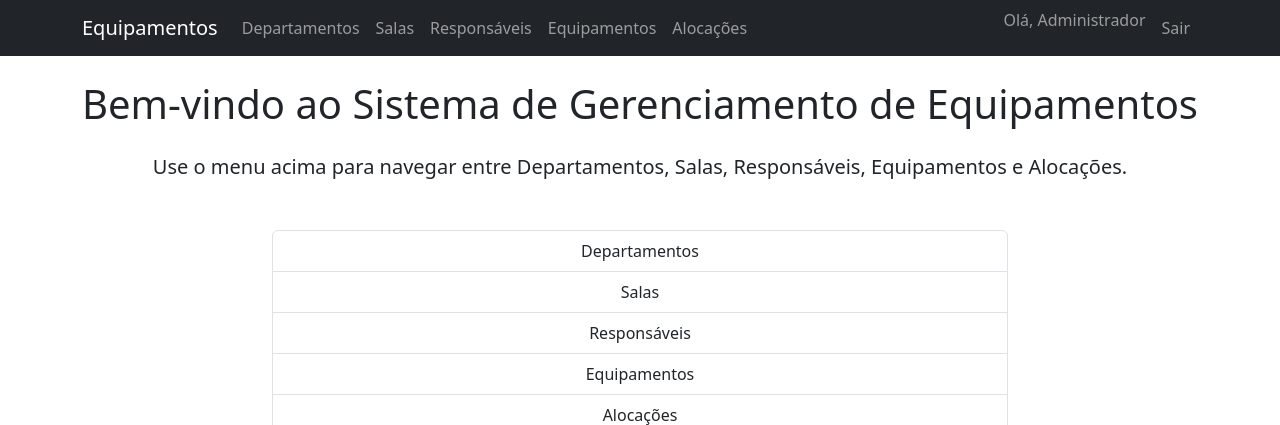
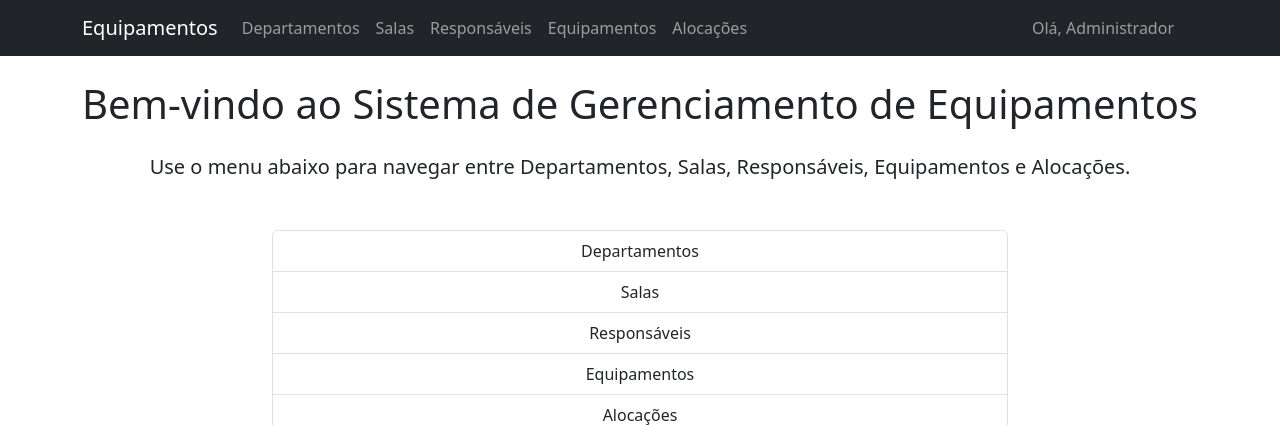
Before and after one commit to guicanedoti/gerenciador_ti, a Django app: page / in a window 1280 px wide. Shown: the top 425 px of the page. Run offline with Django 5.2, Linux system fonts and the light colour scheme; a user stored in the database is signed in.

```diff
--- a/equipamentos/templates/base.html
+++ b/equipamentos/templates/base.html
@@ -17,13 +17,13 @@
                 <li class="nav-item"><a class="nav-link" href="{% url 'equipamentos:departamento_list' %}">Departamentos</a></li>
                 <li class="nav-item"><a class="nav-link" href="{% url 'equipamentos:sala_list' %}">Salas</a></li>
                 <li class="nav-item"><a class="nav-link" href="{% url 'equipamentos:responsavel_list' %}">Responsáveis</a></li>
-                <li class="nav-item"><a class="nav-link" href="{% url 'equipamentos:equipamento_list' %}">Equipamentos</a></li>
+                <li class="nav-item"><a class="nav-link" href="{% url 'equipamentos:equipamento_list' %}"> Equipamentos </a></li>
                 <li class="nav-item"><a class="nav-link" href="{% url 'equipamentos:alocacao_list' %}">Alocações</a></li>
             </ul>
             <ul class="navbar-nav ms-auto">
                 {% if user.is_authenticated %}
                 <li class="nav-item"><span class="navbar-text me-2">Olá, {{ user.username }}</span></li>
-                <li class="nav-item"><a class="nav-link" href="{% url 'logout' %}">Sair</a></li>
+                <li class="nav-item"><a class="nav-link" href="{% url 'logout' %}"></a></li>
                 {% else %}
                 <li class="nav-item"><a class="nav-link" href="{% url 'login' %}">Login</a></li>
                 {% endif %}
--- a/equipamentos/templates/home.html
+++ b/equipamentos/templates/home.html
@@ -3,7 +3,7 @@
 {% block content %}
 <div class="text-center">
     <h1 class="mb-4">Bem-vindo ao Sistema de Gerenciamento de Equipamentos</h1>
-    <p class="lead">Use o menu acima para navegar entre Departamentos, Salas, Responsáveis, Equipamentos e Alocações.</p>
+    <p class="lead">Use o menu abaixo para navegar entre Departamentos, Salas, Responsáveis, Equipamentos e Alocações.</p>
 
     <div class="row justify-content-center mt-5">
         <div class="col-md-8">
```
Also changed, not shown: db.sqlite3 (deleted), 1 other file.
